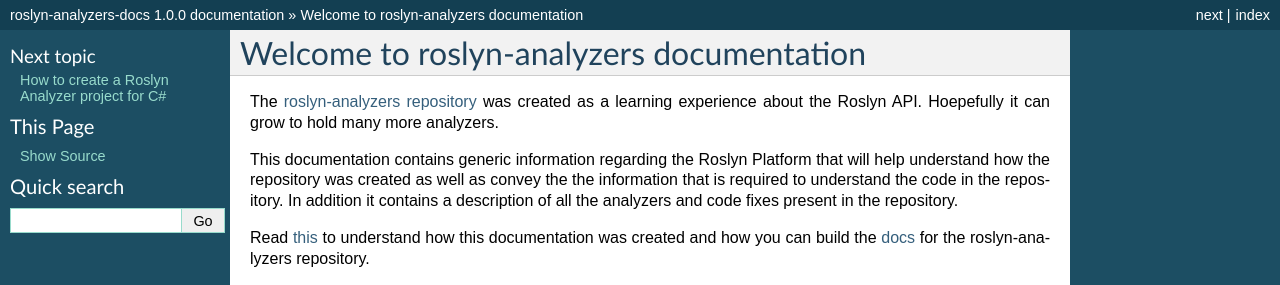
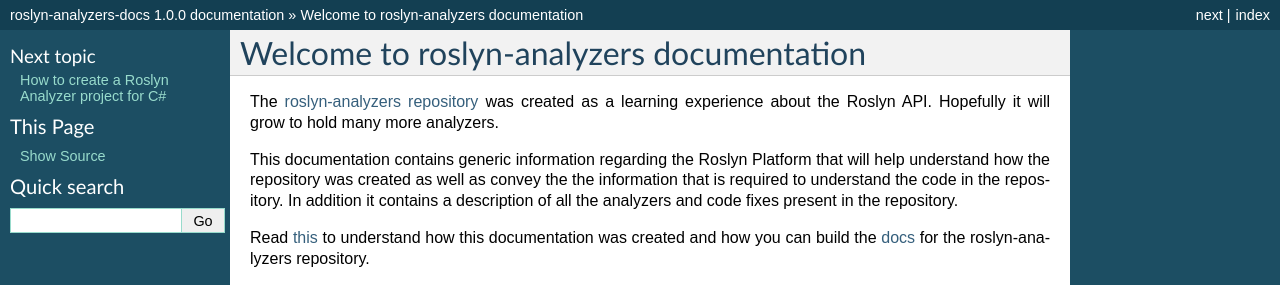
Before and after one commit to edumserrano/roslyn-analyzers, a Sphinx documentation site: the page built from Docs/source/index.rst, in a window 1280 px wide. Shown: the top 285 px of the page. Built offline with Sphinx 7.4.7, drawn with Linux system fonts in a browser that asks for light colours.

Commit message:
fixed typo

```diff
--- a/Docs/source/index.rst
+++ b/Docs/source/index.rst
@@ -1,7 +1,7 @@
 Welcome to roslyn-analyzers documentation
 =================================================
 
-The `roslyn-analyzers repository <https://github.com/edumserrano/roslyn-analyzers>`_ was created as a learning experience about the Roslyn API. Hoepefully it can grow to hold many more analyzers.
+The `roslyn-analyzers repository <https://github.com/edumserrano/roslyn-analyzers>`_ was created as a learning experience about the Roslyn API. Hopefully it will grow to hold many more analyzers.
 
 This documentation contains generic information regarding the Roslyn Platform that will help understand how the repository was created as well as convey the the information that is required to understand the code in the repository. In addition it contains a description of all the analyzers and code fixes present in the repository.
 
```
